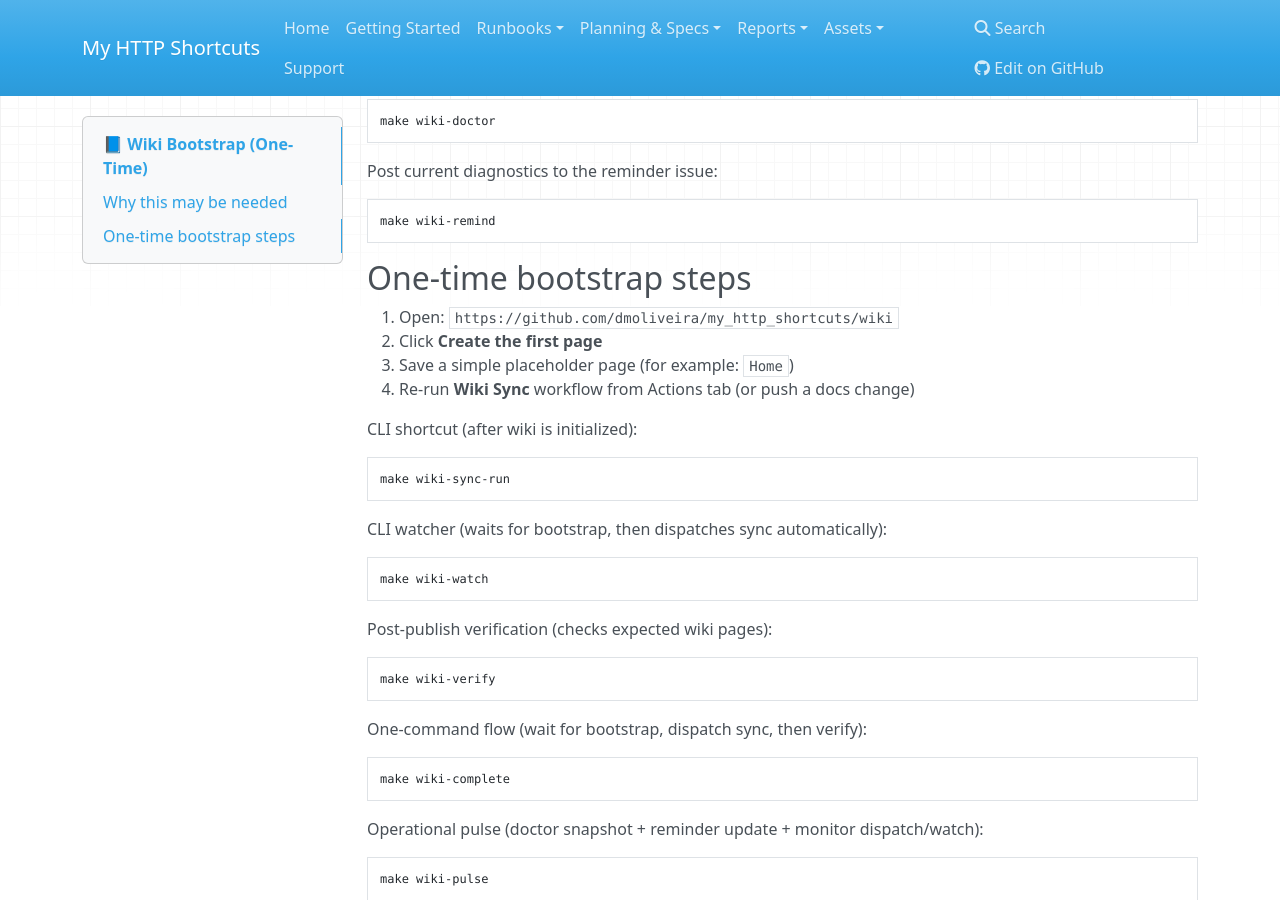
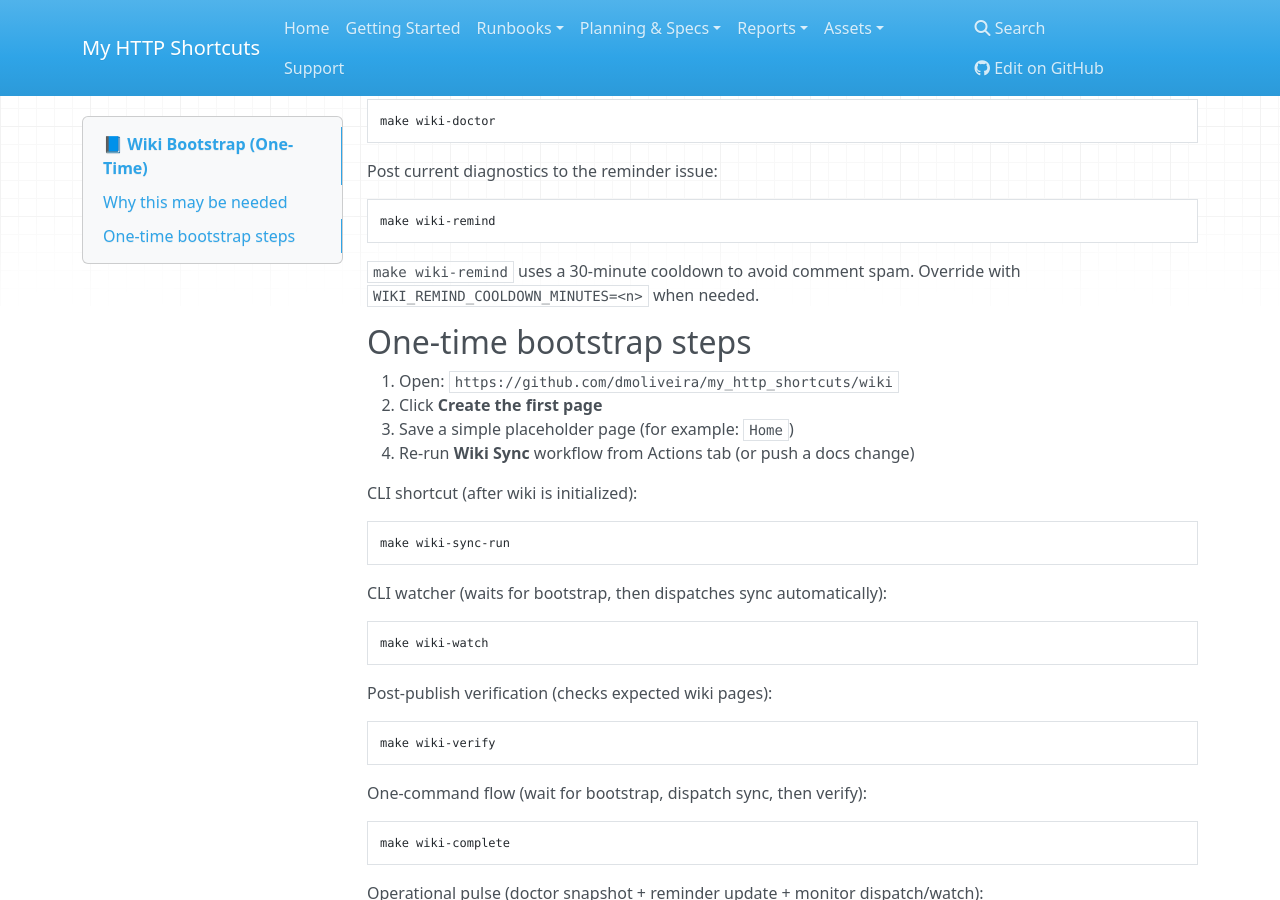
Before and after one commit to dmoliveira/my_http_shortcuts, an MkDocs documentation site: the page built from docs/runbooks/wiki-bootstrap.md, in a window 1280 px wide and 900 px high, scrolled down 486 px. Built offline with MkDocs 1.6.1, drawn with Linux system fonts in a browser that asks for light colours; nearby versions of some CDN libraries.

Commit message:
document wiki-remind cooldown override

````diff
--- a/docs/runbooks/wiki-bootstrap.md
+++ b/docs/runbooks/wiki-bootstrap.md
@@ -29,6 +29,8 @@ Post current diagnostics to the reminder issue:
 ```bash
 make wiki-remind
 ```
+
+`make wiki-remind` uses a 30-minute cooldown to avoid comment spam. Override with `WIKI_REMIND_COOLDOWN_MINUTES=<n>` when needed.
 
 ## One-time bootstrap steps
 
````
